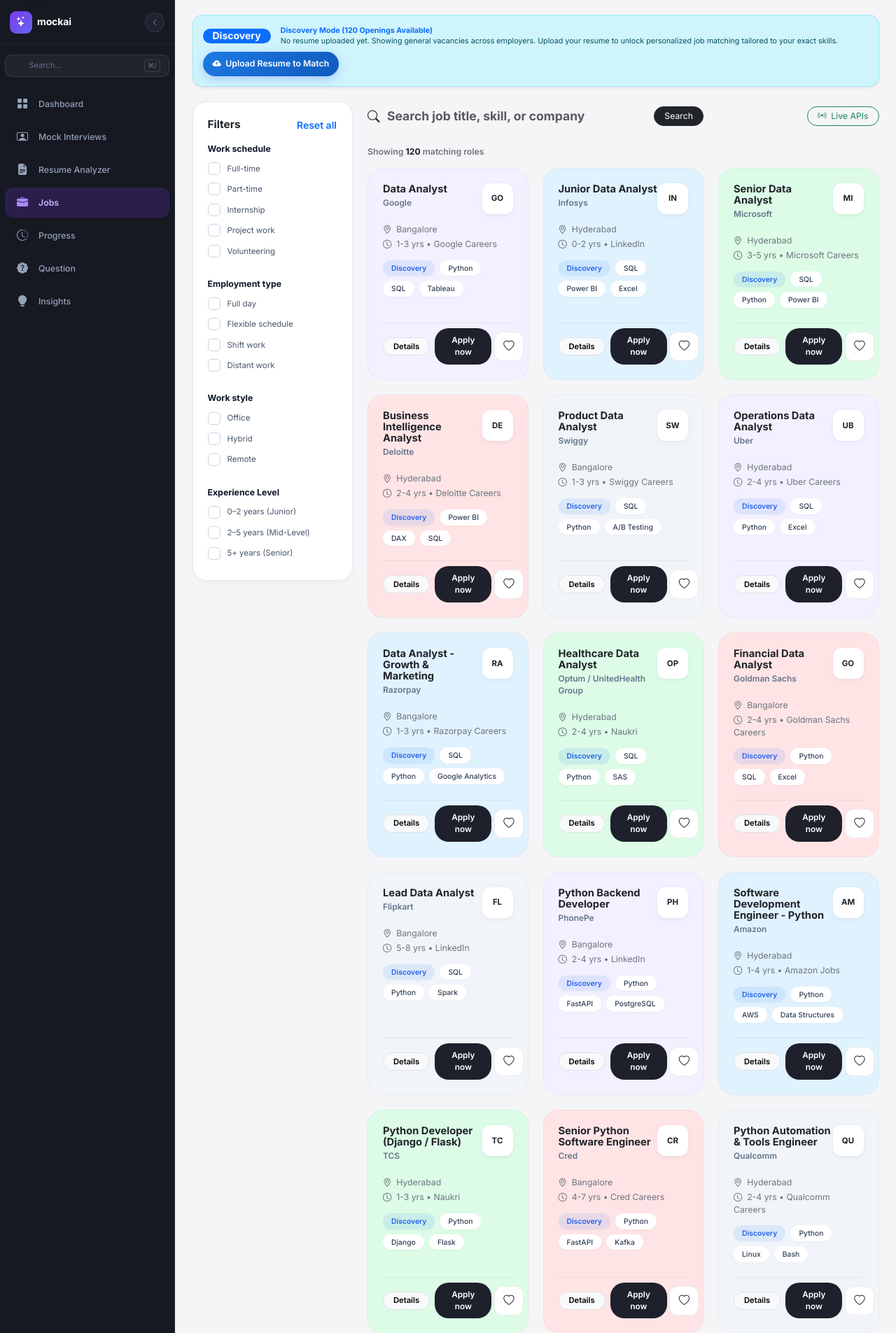
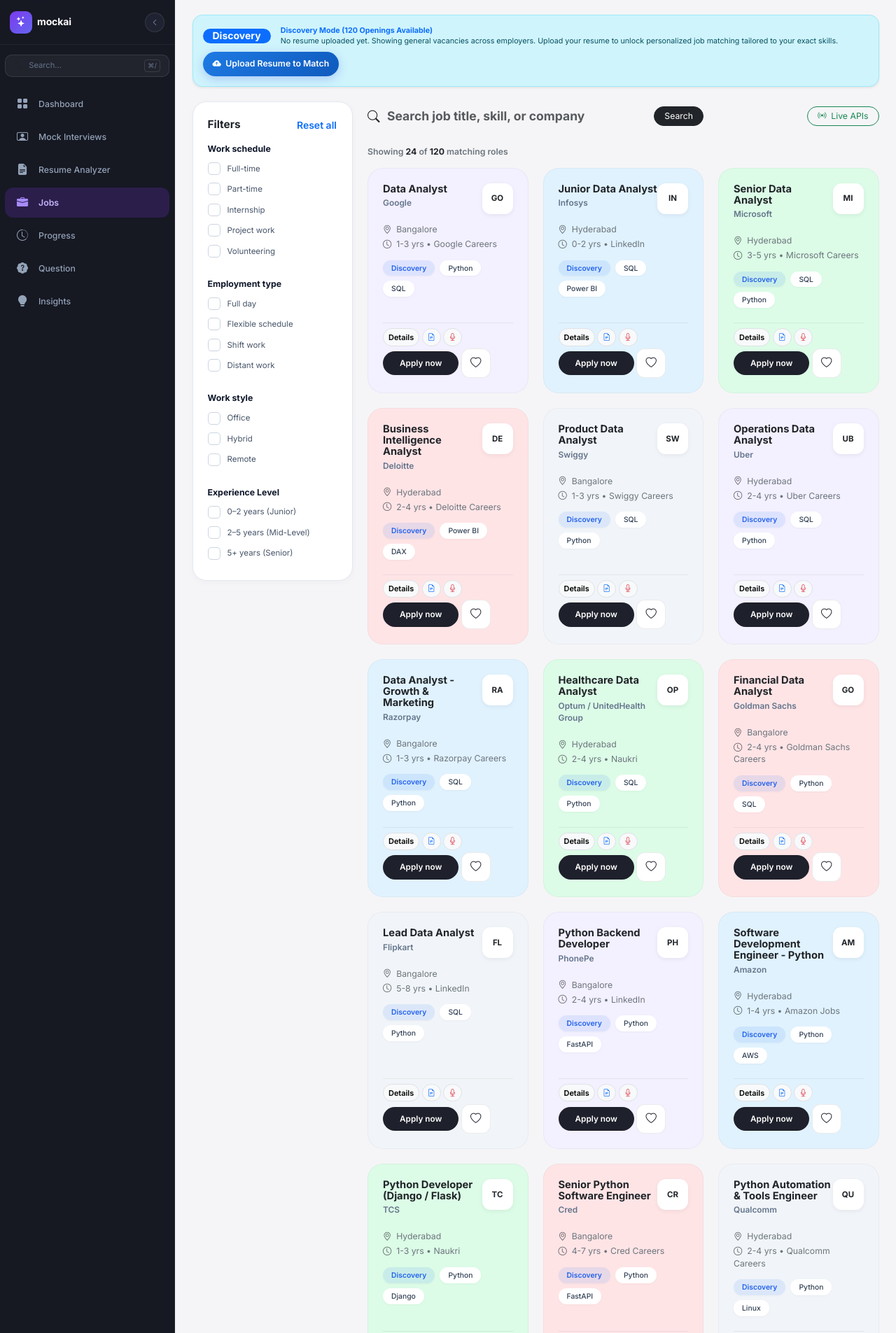
Before and after one commit to Vishnu-Sai-bit/AI_Job_Agent, a Flask app: page /jobs/ in a window 1280 px wide. Shown: the part 60-1965 px from the top of the page at 70% size. Run offline with Flask 3, Linux system fonts and the light colour scheme.

Commit message:
AI Job Agent

```diff
--- a/app/routes/jobs.py
+++ b/app/routes/jobs.py
@@ -288,6 +288,13 @@
     hyd_count = sum(1 for j in scored_jobs if "hyderabad" in (j.get("location") or "").lower())
     blr_count = sum(1 for j in scored_jobs if any(b in (j.get("location") or "").lower() for b in ["bangalore", "bengaluru"]))
 
+    # Saved CRM job IDs
+    try:
+        from services.crm.application_crm import get_all_applications
+        saved_job_ids = {str(a.get("jobId")) for a in get_all_applications() if a.get("jobId")}
+    except Exception:
+        saved_job_ids = set()
+
     return render_template(
         "jobs/index.html",
         jobs=scored_jobs,
@@ -305,6 +312,7 @@
         hyd_count=hyd_count,
         blr_count=blr_count,
         total_count=len(scored_jobs),
+        saved_job_ids=saved_job_ids,
         active_tab="jobs"
     )
 
--- a/app/templates/jobs/detail.html
+++ b/app/templates/jobs/detail.html
@@ -5,7 +5,7 @@
 {% block content %}
 <div class="mb-4">
   <a href="{{ url_for('jobs.index') }}" class="btn btn-outline-custom btn-sm mb-3">
-    <i class="bi bi-arrow-left me-1"></i> Back to Step 3: Show Job Searches
+    <i class="bi bi-arrow-left me-1"></i> Back to Jobs
   </a>
 
   <div class="card card-clean p-4 mb-4">
--- a/app/templates/jobs/index.html
+++ b/app/templates/jobs/index.html
@@ -195,10 +195,10 @@
       </div>
     </div>
 
-    <!-- Results Count Bar -->
+    <!-- Results Count Bar with Progressive Indicator -->
     <div class="d-flex justify-content-between align-items-center mb-3">
       <div class="small text-secondary fw-semibold">
-        Showing <span id="visibleJobsCount" class="text-dark fw-bold">{{ jobs|length }}</span> matching roles
+        Showing <span id="visibleJobsCount" class="text-dark fw-bold">{{ [jobs|length, 24]|min }}</span> of <span id="totalMatchingCount" class="text-dark fw-bold">{{ jobs|length }}</span> matching roles
       </div>
     </div>
 
@@ -256,17 +256,42 @@
                   </span>
                 {% endif %}
 
-                {% for s in (job.skills or [])[:3] %}
-                  <span class="tal-tag">{{ s }}</span>
+                <!-- Matched Skills -->
+                {% for s in (job.matching_skills or [])[:2] %}
+                  <span class="tal-tag text-success" style="background: rgba(34, 197, 94, 0.12); font-weight: 600;" title="Matched with your resume skills">
+                    <i class="bi bi-check-circle-fill me-1"></i>{{ s }}
+                  </span>
+                {% endfor %}
+
+                <!-- General or Unmatched Skills -->
+                {% for s in (job.skills or [])[:2] %}
+                  {% if not has_resume or (s not in (job.matching_skills or [])) %}
+                    <span class="tal-tag">{{ s }}</span>
+                  {% endif %}
                 {% endfor %}
               </div>
             </div>
 
-            <!-- Card Bottom Buttons -->
-            <div class="d-flex align-items-center justify-content-between gap-2 pt-2 border-top" style="border-color: rgba(0,0,0,0.06) !important;">
-              <a href="{{ url_for('jobs.detail', job_id=job.id) }}" class="btn btn-sm btn-light rounded-pill px-3 py-1 fw-semibold border" style="font-size: 0.8rem;">
-                Details
-              </a>
+            <!-- Card Bottom Buttons with One-Click Tools -->
+            <div class="d-flex align-items-center justify-content-between gap-1 pt-2 border-top flex-wrap" style="border-color: rgba(0,0,0,0.06) !important;">
+              <div class="d-flex align-items-center gap-1">
+                <a href="{{ url_for('jobs.detail', job_id=job.id) }}" class="btn btn-sm btn-light rounded-pill px-2 py-1 fw-semibold border" style="font-size: 0.78rem;">
+                  Details
+                </a>
+                <a href="{{ url_for('main.cover_letter') }}?role={{ job.title|urlencode }}&company={{ job.company|urlencode }}"
+                   class="btn btn-sm btn-light rounded-pill px-2 py-1 border text-primary"
+                   title="Draft Tailored Cover Letter for {{ job.company }}"
+                   style="font-size: 0.78rem;">
+                  <i class="bi bi-file-earmark-text"></i>
+                </a>
+                <a href="{{ url_for('interviews.index') }}?role={{ job.title|urlencode }}&company={{ job.company|urlencode }}"
+                   class="btn btn-sm btn-light rounded-pill px-2 py-1 border text-danger"
+                   title="Practice Mock Interview for {{ job.title }}"
+                   style="font-size: 0.78rem;">
+                  <i class="bi bi-mic"></i>
+                </a>
+              </div>
+
               <div class="d-flex align-items-center gap-1">
                 <a href="{{ job.url if job.url and job.url != '#' else url_for('jobs.detail', job_id=job.id) }}"
                    target="_blank" rel="noopener noreferrer"
@@ -274,8 +299,10 @@
                   Apply now
                 </a>
                 <form method="POST" action="{{ url_for('jobs.save_job', job_id=job.id) }}" class="d-inline m-0">
-                  <button type="submit" class="btn-tal-heart" title="Save Job">
-                    <i class="bi bi-heart"></i>
+                  <button type="submit"
+                          class="btn-tal-heart {% if job.id|string in (saved_job_ids or []) %}saved{% endif %}"
+                          title="{% if job.id|string in (saved_job_ids or []) %}Saved to Applications CRM{% else %}Save to CRM{% endif %}">
+                    <i class="bi {% if job.id|string in (saved_job_ids or []) %}bi-heart-fill text-danger{% else %}bi-heart{% endif %}"></i>
                   </button>
                 </form>
               </div>
@@ -283,6 +310,13 @@
           </div>
         </div>
       {% endfor %}
+    </div>
+
+    <!-- Progressive Load More Button Container -->
+    <div id="loadMoreContainer" class="text-center my-4 py-2">
+      <button type="button" id="loadMoreBtn" class="btn btn-outline-dark rounded-pill px-4 py-2 fw-semibold shadow-sm">
+        <i class="bi bi-arrow-down-circle me-1"></i> Load More Opportunities (<span id="loadMoreRemaining">24</span> remaining)
+      </button>
     </div>
 
     <!-- Client-side No Matches Banner -->
@@ -307,17 +341,24 @@
   </div>
 </div>
 
-<!-- Instant Client-Side & Server Filter Controller Script -->
+<!-- Instant Client-Side Filter Engine + Progressive Batch Loader -->
 <script>
 document.addEventListener('DOMContentLoaded', function () {
   const checkLabels = document.querySelectorAll('.tal-check-label');
   const roleInput = document.getElementById('roleSearchInput');
   const jobCols = document.querySelectorAll('.job-item-col');
-  const countEl = document.getElementById('visibleJobsCount');
+  const visibleCountEl = document.getElementById('visibleJobsCount');
+  const totalCountEl = document.getElementById('totalMatchingCount');
   const noMatchesEl = document.getElementById('noClientMatches');
   const chipsWrapper = document.getElementById('activeChipsWrapper');
   const resetBtn = document.getElementById('resetAllFiltersBtn');
   const resetEmptyBtn = document.getElementById('resetFromEmptyBtn');
+  const loadMoreContainer = document.getElementById('loadMoreContainer');
+  const loadMoreBtn = document.getElementById('loadMoreBtn');
+  const loadMoreRemaining = document.getElementById('loadMoreRemaining');
+
+  const BATCH_SIZE = 24;
+  let currentDisplayLimit = BATCH_SIZE;
 
   // Friendly display names for filter values
   const filterNames = {
@@ -346,7 +387,11 @@
     return checked;
   }
 
-  function applyFilters() {
+  function applyFilters(resetLimit = true) {
+    if (resetLimit) {
+      currentDisplayLimit = BATCH_SIZE;
+    }
+
     const schedules = getCheckedValues('schedule');
     const employments = getCheckedValues('employment');
     const workstyles = getCheckedValues('workstyle');
@@ -354,7 +399,7 @@
     const searchQuery = (roleInput ? roleInput.value : '').toLowerCase().trim();
     const searchTerms = searchQuery ? searchQuery.split(/\s+/).filter(t => t.length > 0) : [];
 
-    let visibleCount = 0;
+    const matchingCols = [];
 
     jobCols.forEach(col => {
       const title = col.getAttribute('data-title') || '';
@@ -399,21 +444,45 @@
       }
 
       if (textMatch && schedMatch && workstyleMatch && empMatch && expMatch) {
-        col.classList.remove('d-none');
-        visibleCount++;
+        matchingCols.push(col);
       } else {
         col.classList.add('d-none');
       }
     });
 
+    const totalMatching = matchingCols.length;
+
+    // Display only up to currentDisplayLimit
+    matchingCols.forEach((col, index) => {
+      if (index < currentDisplayLimit) {
+        col.classList.remove('d-none');
+      } else {
+        col.classList.add('d-none');
+      }
+    });
+
+    const currentlyVisible = Math.min(currentDisplayLimit, totalMatching);
+
     // Update count display
-    if (countEl) {
-      countEl.textContent = visibleCount;
+    if (visibleCountEl) visibleCountEl.textContent = currentlyVisible;
+    if (totalCountEl) totalCountEl.textContent = totalMatching;
+
+    // Manage Load More button
+    if (loadMoreContainer) {
+      if (totalMatching > currentDisplayLimit) {
+        loadMoreContainer.classList.remove('d-none');
+        const remaining = totalMatching - currentDisplayLimit;
+        if (loadMoreRemaining) {
+          loadMoreRemaining.textContent = Math.min(BATCH_SIZE, remaining);
+        }
+      } else {
+        loadMoreContainer.classList.add('d-none');
+      }
     }
 
     // Toggle empty state if cards exist in DOM
     if (noMatchesEl) {
-      if (visibleCount === 0 && jobCols.length > 0) {
+      if (totalMatching === 0 && jobCols.length > 0) {
         noMatchesEl.classList.remove('d-none');
       } else {
         noMatchesEl.classList.add('d-none');
@@ -422,6 +491,14 @@
 
     // Render active chips
     renderChips(searchQuery, schedules, employments, workstyles, experiences);
+  }
+
+  // Load More button click
+  if (loadMoreBtn) {
+    loadMoreBtn.addEventListener('click', function () {
+      currentDisplayLimit += BATCH_SIZE;
+      applyFilters(false);
+    });
   }
 
   function renderChips(query, schedules, employments, workstyles, experiences) {
@@ -434,7 +511,7 @@
       chip.innerHTML = `<span>${escapeHtml(query)}</span><span class="tal-chip-close" style="cursor:pointer;" title="Remove filter">&times;</span>`;
       chip.querySelector('.tal-chip-close').addEventListener('click', () => {
         if (roleInput) roleInput.value = '';
-        applyFilters();
+        applyFilters(true);
       });
       chipsWrapper.appendChild(chip);
     }
@@ -458,7 +535,7 @@
           const parentLabel = cb.closest('.tal-check-label');
           if (parentLabel) parentLabel.classList.remove('checked');
         }
-        applyFilters();
+        applyFilters(true);
       });
       chipsWrapper.appendChild(chip);
     });
@@ -482,7 +559,7 @@
         } else {
           this.classList.remove('checked');
         }
-        applyFilters();
+        applyFilters(true);
       }
     });
   });
@@ -492,7 +569,7 @@
   if (roleInput) {
     roleInput.addEventListener('input', function () {
       clearTimeout(debounceTimer);
-      debounceTimer = setTimeout(applyFilters, 120);
+      debounceTimer = setTimeout(() => applyFilters(true), 120);
     });
   }
 
@@ -504,14 +581,14 @@
       const parentLabel = cb.closest('.tal-check-label');
       if (parentLabel) parentLabel.classList.remove('checked');
     });
-    applyFilters();
+    applyFilters(true);
   }
 
   if (resetBtn) resetBtn.addEventListener('click', resetAll);
   if (resetEmptyBtn) resetEmptyBtn.addEventListener('click', resetAll);
 
   // Initial filter application on page load
-  applyFilters();
+  applyFilters(true);
 });
 </script>
 {% endblock %}
```
